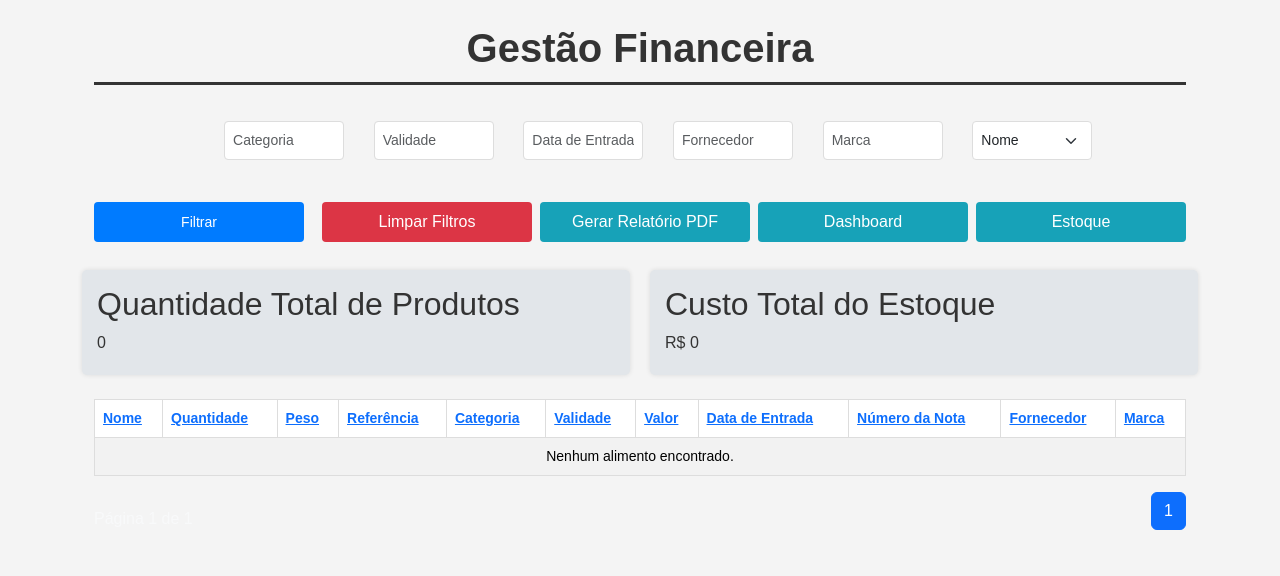
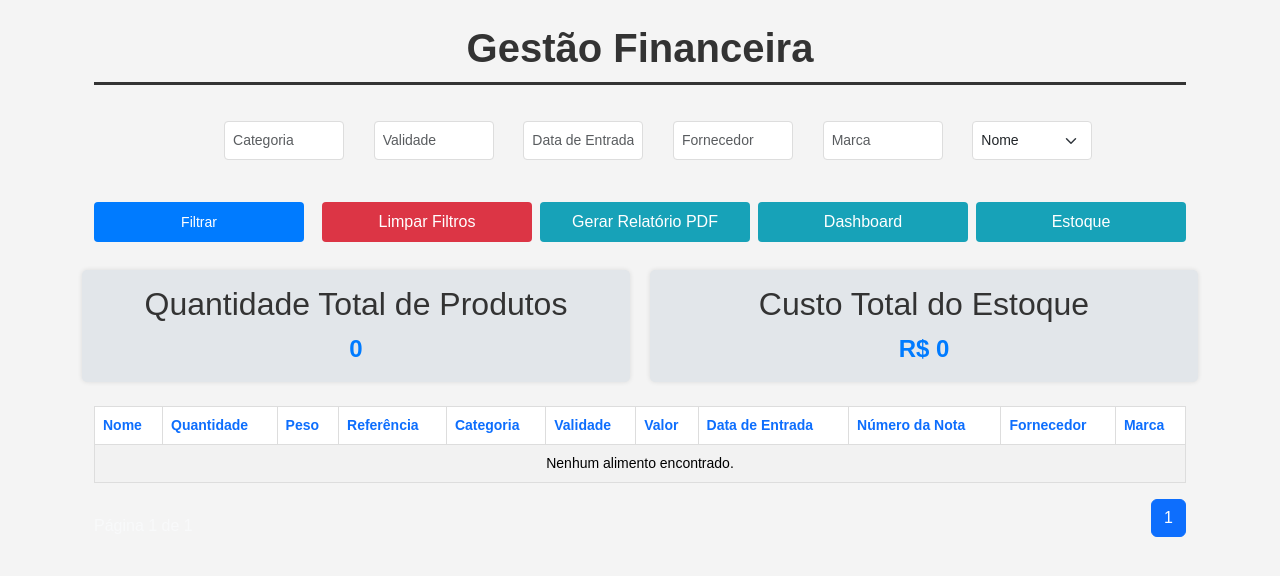
Before and after one commit to GuedesPeter/senac_gastronomia, a Django app: page /financeiro/ in a window 1280 px wide. Shown: the top 576 px of the page. Run offline with Django 5.2, Linux system fonts and the light colour scheme; data that the repository does not hold is empty; some libraries are stand-ins or nearby versions.

Commit message:
alteracoes css

```diff
--- a/financeiro/static/css/style.css
+++ b/financeiro/static/css/style.css
@@ -23,10 +23,10 @@
     margin-bottom: 20px; /* Adiciona uma margem de 20px abaixo do título */
 }
 
+a {
+    text-decoration: none;
 
-
-
-
+}
 
 /* Filtros */
 /* Filtros */
@@ -168,10 +168,16 @@
 .metric h2 {
     margin-top: 0; /* Remove a margem superior do título das métricas */
     color: #333; /* Define a cor do texto do título das métricas em cinza escuro */
+    text-align: center;
 }
 
+
 .metric p {
-    margin: 5px 0; /* Define uma margem vertical de 5px entre os parágrafos das métricas */
+    font-size: 24px;
+    margin: 5px 0 0;
+    text-align: center;
+    font-weight: bold;
+    color: #007bff;
 }
 
 
@@ -184,6 +190,7 @@
 
 table, th, td {
     border: 1px solid #ddd; /* Define uma borda fina e cinza clara ao redor da tabela, cabeçalhos e células */
+
 }
 
 th, td {
@@ -195,6 +202,7 @@
 thead {
     background-color: #f1f1f1; /* Define um fundo cinza claro para o cabeçalho da tabela */
     color: #333; /* Define a cor do texto do cabeçalho da tabela em cinza escuro */
+
 }
 
 tr:nth-child(even) {
```
